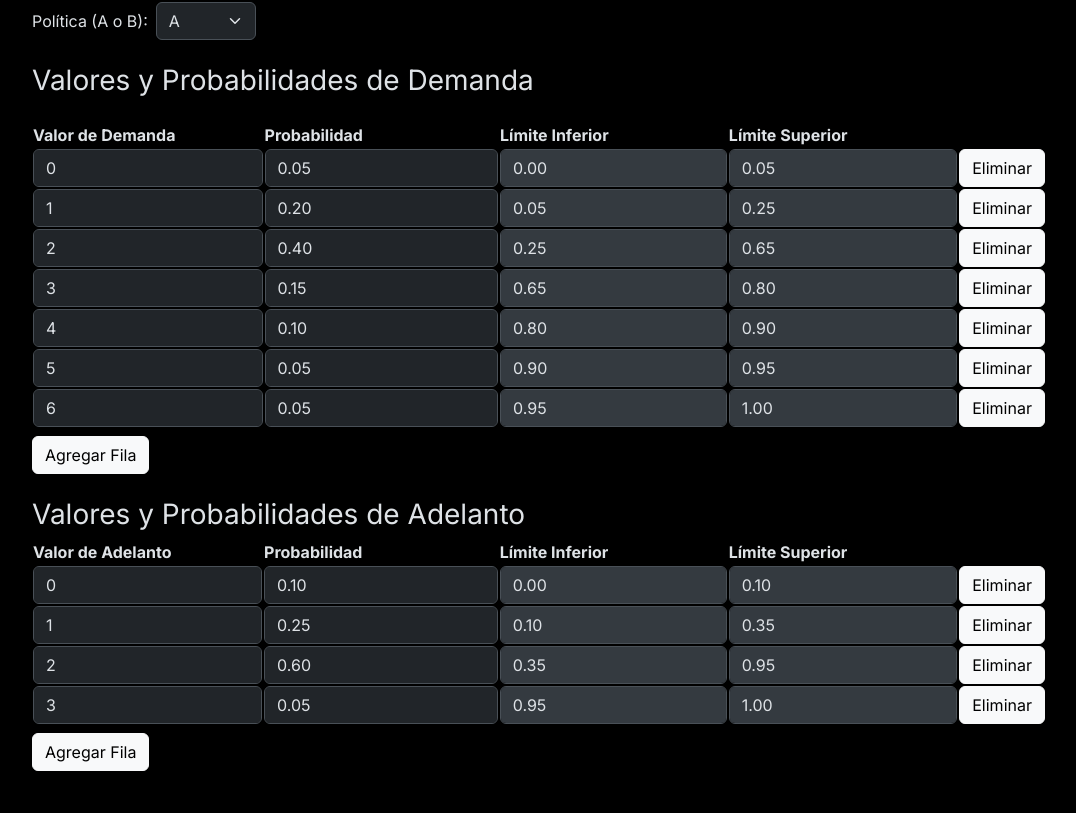
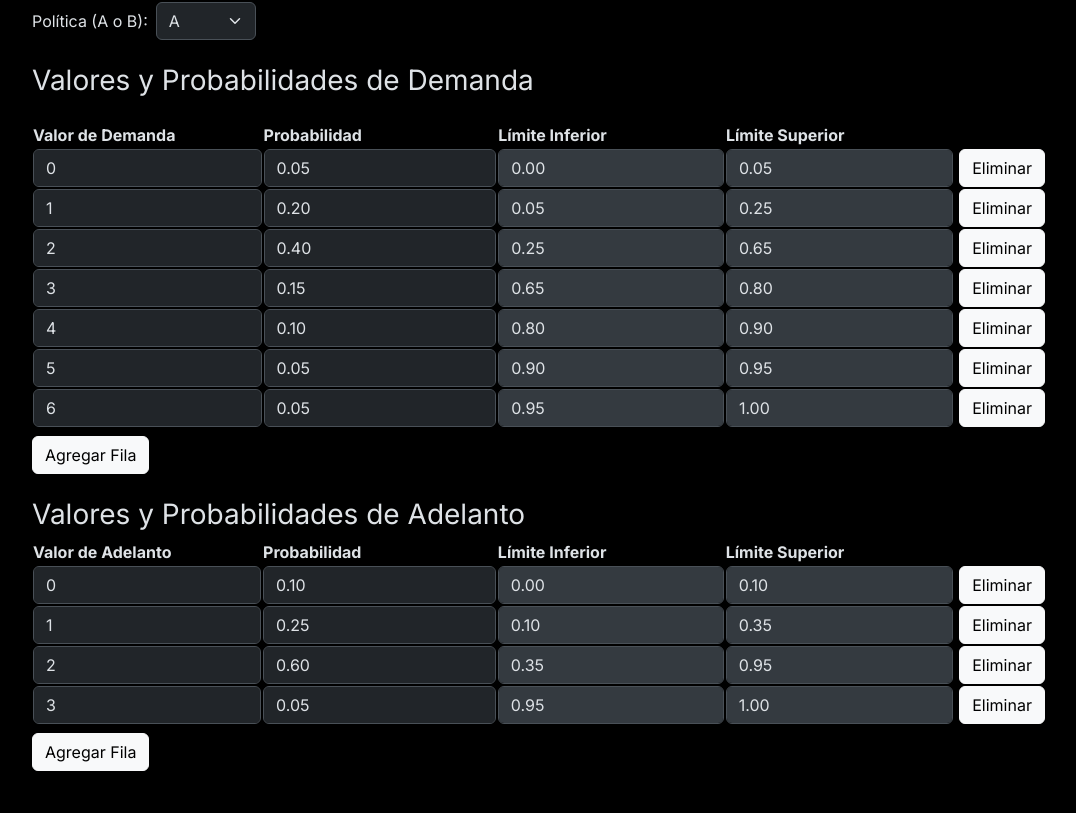
Before and after one commit to TomiMalamud/simulacion, a Flask app: page /tp3 in a window 1480 px wide; the page is wider, and only the part inside the window is pictured. Shown: the part 190-1003 px from the top of that part, without its empty margins (201-1277 px from the left). Run offline with Flask 3, Linux system fonts and the light colour scheme.

Commit message:
Algunas correcciones básicas hechas

```diff
--- a/app/templates/tp3.html
+++ b/app/templates/tp3.html
@@ -27,49 +27,49 @@
             <td><input class="form-control" type="number" step="0.01" name="demand_prob" value="0.05"></td>
             <td><input class="form-control" type="number" name="demand_lower" disabled></td>
             <td><input class="form-control" type="number" name="demand_upper" disabled></td>
-            <td><button type="button" class="btn btn-light" onclick="deleteRow(this)">Eliminar</button></td>
+            <td><button type="button" class="btn btn-light ms-1" onclick="deleteRow(this)">Eliminar</button></td>
         </tr>
         <tr>
             <td><input class="form-control" type="number" name="demand_value" value="1"></td>
             <td><input class="form-control" type="number" step="0.01" name="demand_prob" value="0.20"></td>
             <td><input class="form-control" type="number" name="demand_lower" disabled></td>
             <td><input class="form-control" type="number" name="demand_upper" disabled></td>
-            <td><button type="button" class="btn btn-light" onclick="deleteRow(this)" >Eliminar</button></td>
+            <td><button type="button" class="btn btn-light ms-1" onclick="deleteRow(this)" >Eliminar</button></td>
         </tr>
         <tr>
             <td><input class="form-control" type="number" name="demand_value" value="2"></td>
             <td><input class="form-control" type="number" step="0.01" name="demand_prob" value="0.40"></td>
             <td><input class="form-control" type="number" name="demand_lower" disabled></td>
             <td><input class="form-control" type="number" name="demand_upper" disabled></td>
-            <td><button type="button" class="btn btn-light" onclick="deleteRow(this)" >Eliminar</button></td>
+            <td><button type="button" class="btn btn-light ms-1" onclick="deleteRow(this)" >Eliminar</button></td>
         </tr>
         <tr>
             <td><input class="form-control" type="number" name="demand_value" value="3"></td>
             <td><input class="form-control" type="number" step="0.01" name="demand_prob" value="0.15"></td>
             <td><input class="form-control" type="number" name="demand_lower" disabled></td>
             <td><input class="form-control" type="number" name="demand_upper" disabled></td>
-            <td><button type="button" class="btn btn-light" onclick="deleteRow(this)" >Eliminar</button></td>
+            <td><button type="button" class="btn btn-light ms-1" onclick="deleteRow(this)" >Eliminar</button></td>
         </tr>
         <tr>
             <td><input class="form-control" type="number" name="demand_value" value="4"></td>
             <td><input class="form-control" type="number" step="0.01" name="demand_prob" value="0.10"></td>
             <td><input class="form-control" type="number" name="demand_lower" disabled></td>
             <td><input class="form-control" type="number" name="demand_upper" disabled></td>
-            <td><button type="button" class="btn btn-light" onclick="deleteRow(this)" >Eliminar</button></td>
+            <td><button type="button" class="btn btn-light ms-1" onclick="deleteRow(this)" >Eliminar</button></td>
         </tr>
         <tr>
             <td><input class="form-control" type="number" name="demand_value" value="5"></td>
             <td><input class="form-control" type="number" step="0.01" name="demand_prob" value="0.05"></td>
             <td><input class="form-control" type="number" name="demand_lower" disabled></td>
             <td><input class="form-control" type="number" name="demand_upper" disabled></td>
-            <td><button type="button" class="btn btn-light" onclick="deleteRow(this)">Eliminar</button></td>
+            <td><button type="button" class="btn btn-light ms-1" onclick="deleteRow(this)">Eliminar</button></td>
         </tr>
         <tr>
             <td><input class="form-control" type="number" name="demand_value" value="6"></td>
             <td><input class="form-control" type="number" step="0.01" name="demand_prob" value="0.05"></td>
             <td><input class="form-control" type="number" name="demand_lower" disabled></td>
             <td><input class="form-control" type="number" name="demand_upper" disabled></td>
-            <td><button type="button" class="btn btn-light" onclick="deleteRow(this)">Eliminar</button></td>
+            <td><button type="button" class="btn btn-light ms-1" onclick="deleteRow(this)">Eliminar</button></td>
         </tr>
     </table>
     <button class="btn btn-light mt-2" type="button" onclick="addRow('demandTable')">Agregar Fila</button>
@@ -88,28 +88,28 @@
             <td><input class="form-control" type="number" step="0.01" name="advance_prob" value="0.10"></td>
             <td><input class="form-control" type="number" name="advance_lower" disabled></td>
             <td><input class="form-control" type="number" name="advance_upper" disabled></td>
-            <td><button type="button" class="btn btn-light" onclick="deleteRow(this)">Eliminar</button></td>
+            <td><button type="button" class="btn btn-light ms-1" onclick="deleteRow(this)">Eliminar</button></td>
         </tr>
         <tr>
             <td><input class="form-control" type="number" name="advance_value" value="1"></td>
             <td><input class="form-control" type="number" step="0.01" name="advance_prob" value="0.25"></td>
             <td><input class="form-control" type="number" name="advance_lower" disabled></td>
             <td><input class="form-control" type="number" name="advance_upper" disabled></td>
-            <td><button type="button" class="btn btn-light" onclick="deleteRow(this)" >Eliminar</button></td>
+            <td><button type="button" class="btn btn-light ms-1" onclick="deleteRow(this)" >Eliminar</button></td>
         </tr>
         <tr>
             <td><input class="form-control" type="number" name="advance_value" value="2"></td>
             <td><input class="form-control" type="number" step="0.01" name="advance_prob" value="0.60"></td>
             <td><input class="form-control" type="number" name="advance_lower" disabled></td>
             <td><input class="form-control" type="number" name="advance_upper" disabled></td>
-            <td><button type="button" class="btn btn-light" onclick="deleteRow(this)" >Eliminar</button></td>
+            <td><button type="button" class="btn btn-light ms-1" onclick="deleteRow(this)" >Eliminar</button></td>
         </tr>
         <tr>
             <td><input class="form-control" type="number" name="advance_value" value="3"></td>
             <td><input class="form-control" type="number" step="0.01" name="advance_prob" value="0.05"></td>
             <td><input class="form-control" type="number" name="advance_lower" disabled></td>
             <td><input class="form-control" type="number" name="advance_upper" disabled></td>
-            <td><button type="button" class="btn btn-light" onclick="deleteRow(this)">Eliminar</button></td>
+            <td><button type="button" class="btn btn-light ms-1" onclick="deleteRow(this)">Eliminar</button></td>
         </tr>
     </table>
     <button class="btn btn-light mt-2" type="button" onclick="addRow('advanceTable')">Agregar Fila</button>
@@ -168,7 +168,7 @@
         cell2.innerHTML = '<input class="form-control" type="number" step="0.01" name="' + tableId.slice(0, -5) + '_prob" oninput="updateLimits(\'' + tableId + '\')">';
         cell3.innerHTML = '<input class="form-control" type="number" name="' + tableId.slice(0, -5) + '_lower" disabled>';
         cell4.innerHTML = '<input class="form-control" type="number" name="' + tableId.slice(0, -5) + '_upper" disabled>';
-        cell5.innerHTML = '<button type="button" class="btn btn-light" onclick="deleteRow(this)">Eliminar</button>'; // Añadir botón de eliminación
+        cell5.innerHTML = '<button type="button" class="btn btn-light ms-1" onclick="deleteRow(this)">Eliminar</button>'; // Añadir botón de eliminación
         updateLimits(tableId);
     }
 
```
